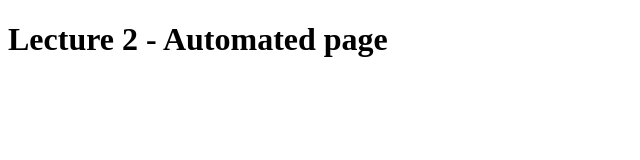
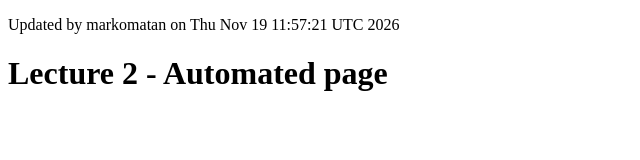
Before and after one commit to markomatan/uts-git, a plain HTML site: page solo-practicals/lecture2/index.html in a window 1280 px wide. Shown: the whole page, without its empty margins (0-640 px from the left). Drawn offline with Linux system fonts and the light colour scheme.

Commit message:
L2: automated update

```diff
--- a/solo-practicals/lecture2/index.html
+++ b/solo-practicals/lecture2/index.html
@@ -1,3 +1,4 @@
 <!doctype html>
 <html><head><title>Individual GitHub Actions</title></head>
+<p>Updated by markomatan on Thu Nov 19 11:57:21 UTC 2026</p>
 <body><h1>Lecture 2 - Automated page</h1></body></html>
```
Also changed, not shown: 1 other file.
